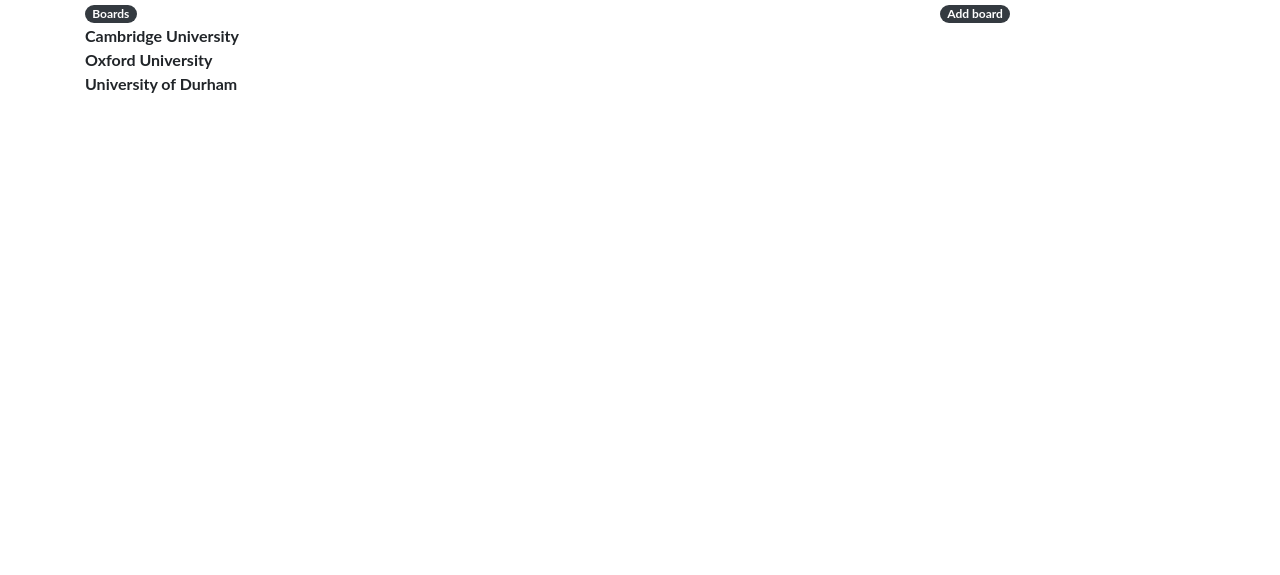
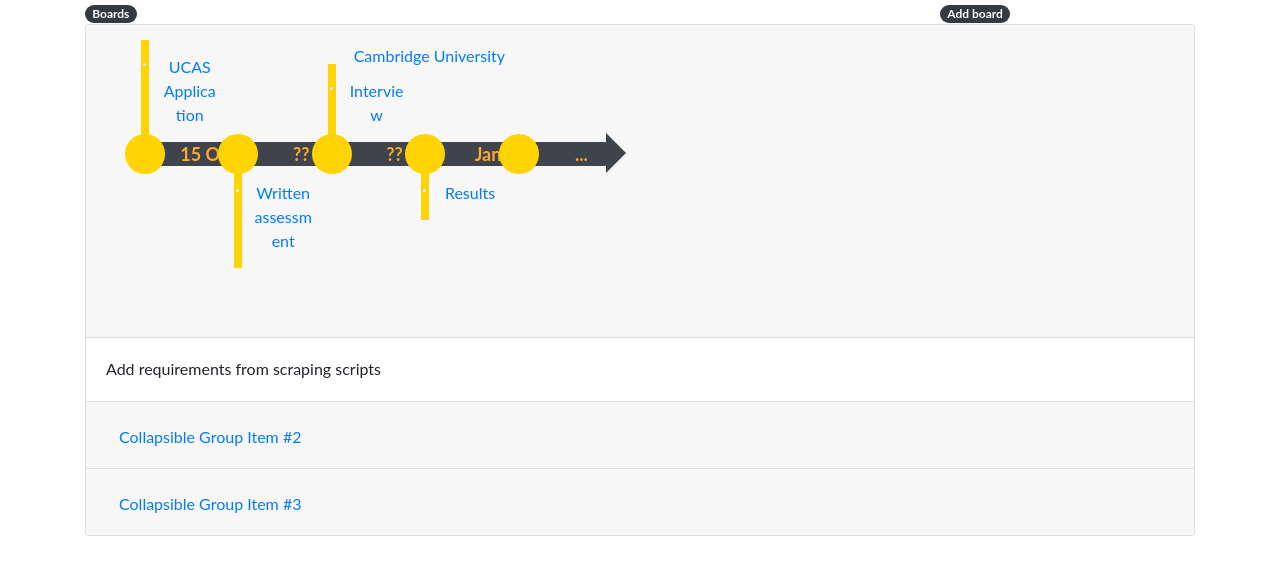
Before and after one commit to Lon19/team-23, a Flask app: page /board in a window 1280 px wide. Shown: the top 575 px of the page. Run offline with Flask 2, Linux system fonts and the light colour scheme; some libraries are stand-ins or nearby versions.

Commit message:
Added accordion with timeline

```diff
--- a/templates/board.html
+++ b/templates/board.html
@@ -6,7 +6,7 @@
         <script src="https://cdnjs.cloudflare.com/ajax/libs/popper.js/1.14.7/umd/popper.min.js" integrity="sha384-UO2eT0CpHqdSJQ6hJty5KVphtPhzWj9WO1clHTMGa3JDZwrnQq4sF86dIHNDz0W1" crossorigin="anonymous"></script>
 		<link rel="stylesheet" href="https://stackpath.bootstrapcdn.com/bootstrap/4.3.1/css/bootstrap.min.css" integrity="sha384-ggOyR0iXCbMQv3Xipma34MD+dH/1fQ784/j6cY/iJTQUOhcWr7x9JvoRxT2MZw1T" crossorigin="anonymous">
         <script src="https://stackpath.bootstrapcdn.com/bootstrap/4.3.1/js/bootstrap.min.js" integrity="sha384-JjSmVgyd0p3pXB1rRibZUAYoIIy6OrQ6VrjIEaFf/nJGzIxFDsf4x0xIM+B07jRM" crossorigin="anonymous"></script>
-        <link rel="stylesheet" href="{{ url_for('static', filename='css/split_screen.css') }}">
+        <link rel="stylesheet" href="{{ url_for('static', filename='css/timeline.css') }}">
     </head>
     <div class="container">
         <div class= "row">
@@ -17,18 +17,69 @@
                 <span class="badge badge-pill badge-dark">Add board</span>
             </div>
         </div>
-        <div class="row">
-            <div class = "col-md float-left">
-                <strong>Cambridge University</strong>
+        <div class="accordion" id="accordionExample">
+            <div class="card">
+              <div class="card-header" id="headingOne">
+                <h2 class="mb-0">
+                  <button class="btn btn-link" type="button" data-toggle="collapse" data-target="#collapseOne" aria-expanded="true" aria-controls="collapseOne">
+                    Cambridge University
+                    <br></br>
+                    <ul class="timeline">
+                        <li>
+                            <span class="year">15 Oct</span>
+                            <ul class="content">
+                            <li>UCAS Application</li></ul></li>
+                        <li>
+                            <span class="year">??</span>
+                            <ul class="content">
+                            <li>Written assessment</li></ul></li>
+                        <li>
+                            <span class="year">??</span>
+                            <ul class="content">
+                            <li>Interview</li></ul></li>
+                        <li>
+                            <span class="year">Jan</span>
+                            <ul class="content">
+                            <li>Results</li></ul></li>
+                        <li><span class="year new">...</span></li></ul>
+                  </button>
+                </h2>
+              </div>
+
+              <div id="collapseOne" class="collapse show" aria-labelledby="headingOne" data-parent="#accordionExample">
+                <div class="card-body">
+                  Add requirements from scraping scripts
+                </div>
+              </div>
             </div>
-            <div class = "w-100"></div>
-            <div class = "col-md float-left">
-                <strong>Oxford University</strong>
+            <div class="card">
+              <div class="card-header" id="headingTwo">
+                <h2 class="mb-0">
+                  <button class="btn btn-link collapsed" type="button" data-toggle="collapse" data-target="#collapseTwo" aria-expanded="false" aria-controls="collapseTwo">
+                    Collapsible Group Item #2
+                  </button>
+                </h2>
+              </div>
+              <div id="collapseTwo" class="collapse" aria-labelledby="headingTwo" data-parent="#accordionExample">
+                <div class="card-body">
+                  Anim pariatur cliche reprehenderit, enim eiusmod high life accusamus terry richardson ad squid. 3 wolf moon officia aute, non cupidatat skateboard dolor brunch. Food truck quinoa nesciunt laborum eiusmod. Brunch 3 wolf moon tempor, sunt aliqua put a bird on it squid single-origin coffee nulla assumenda shoreditch et. Nihil anim keffiyeh helvetica, craft beer labore wes anderson cred nesciunt sapiente ea proident. Ad vegan excepteur butcher vice lomo. Leggings occaecat craft beer farm-to-table, raw denim aesthetic synth nesciunt you probably haven't heard of them accusamus labore sustainable VHS.
+                </div>
+              </div>
             </div>
-            <div class = "w-100"></div>
-            <div class = "col-md float-left">
-                <strong>University of Durham</strong>
+            <div class="card">
+              <div class="card-header" id="headingThree">
+                <h2 class="mb-0">
+                  <button class="btn btn-link collapsed" type="button" data-toggle="collapse" data-target="#collapseThree" aria-expanded="false" aria-controls="collapseThree">
+                    Collapsible Group Item #3
+                  </button>
+                </h2>
+              </div>
+              <div id="collapseThree" class="collapse" aria-labelledby="headingThree" data-parent="#accordionExample">
+                <div class="card-body">
+                  Anim pariatur cliche reprehenderit, enim eiusmod high life accusamus terry richardson ad squid. 3 wolf moon officia aute, non cupidatat skateboard dolor brunch. Food truck quinoa nesciunt laborum eiusmod. Brunch 3 wolf moon tempor, sunt aliqua put a bird on it squid single-origin coffee nulla assumenda shoreditch et. Nihil anim keffiyeh helvetica, craft beer labore wes anderson cred nesciunt sapiente ea proident. Ad vegan excepteur butcher vice lomo. Leggings occaecat craft beer farm-to-table, raw denim aesthetic synth nesciunt you probably haven't heard of them accusamus labore sustainable VHS.
+                </div>
+              </div>
             </div>
-        </div>
+          </div>
     </div>
 </html>
```
